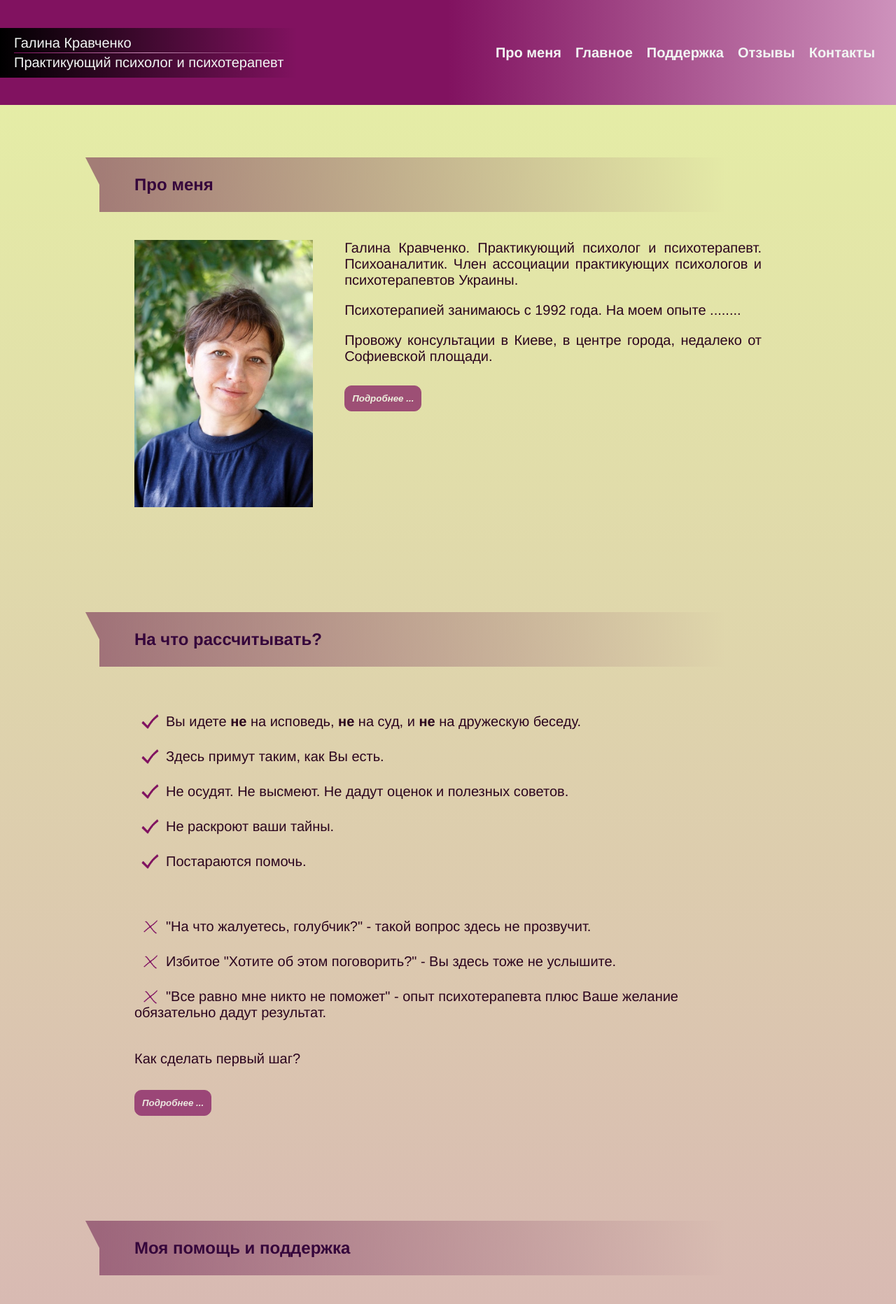
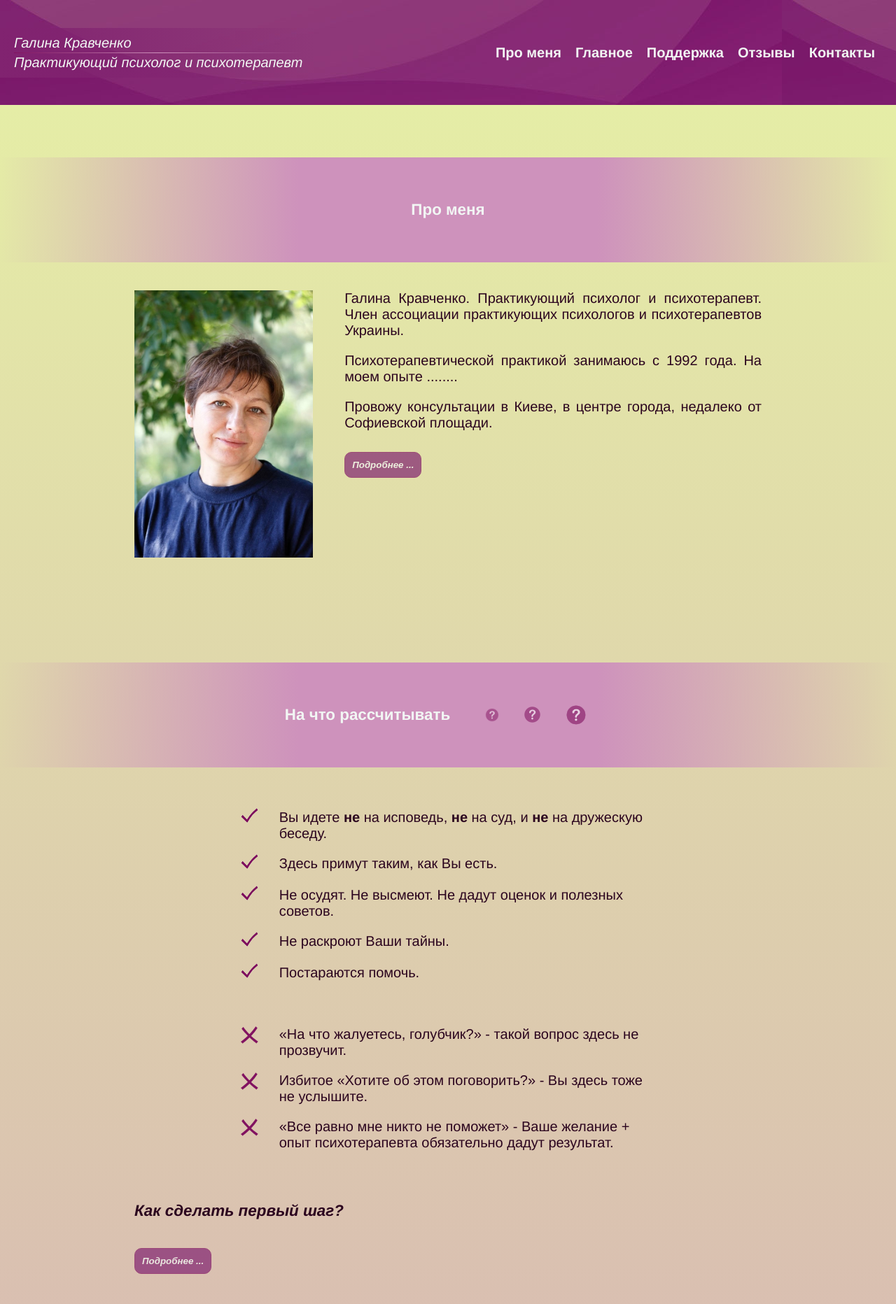
Before and after one commit to Vital-jan/psycholog, a PHP site: page / in a window 1280 px wide. Shown: the top 1864 px of the page at 70% size. Run offline with PHP 8.4, Linux system fonts and the light colour scheme; data that the repository does not hold is empty; some libraries are stand-ins or nearby versions.

Commit message:
2019-08-14

```diff
--- a/assets/css/styles.css
+++ b/assets/css/styles.css
@@ -179,8 +191,7 @@
 nav {
   z-index: 2;
   position: fixed;
-  background: -webkit-gradient(linear, left top, right top, from(#811260), color-stop(#811260), to(#ce92bc));
-  background: linear-gradient(to right, #811260, #811260, #ce92bc);
+  background-image: url(../img/nav_bg.jpg);
   color: #f2f7f4;
   padding: 0 20px 0 0;
   top: 0;
@@ -247,8 +258,8 @@
 
 nav .nav__logo .nav__logo__text {
   padding: 10px 20px;
-  background: -webkit-gradient(linear, left top, right top, from(black), to(transparent));
-  background: linear-gradient(to right, black, transparent);
+  background: -webkit-gradient(linear, left top, right top, from(#812370), to(transparent));
+  background: linear-gradient(to right, #812370, transparent);
   display: -webkit-box;
   display: -ms-flexbox;
   display: flex;
@@ -258,6 +269,7 @@
           flex-direction: column;
   color: #f2f7f4;
   font-family: "helvetica";
+  font-style: italic;
 }
 
 @media (max-width: 640px) {
@@ -404,7 +416,7 @@
   display: block;
   z-index: 1;
   top: -10px;
-  background-color: #811260;
+  background-color: #812370;
   color: #f2f7f4;
   padding: 10px;
   border: 1px solid #811260;
@@ -436,7 +448,6 @@
 main .main__module {
   width: 100%;
   margin: 120px auto;
-  padding: 10px;
   display: -webkit-box;
   display: -ms-flexbox;
   display: flex;
@@ -448,50 +459,44 @@
   -webkit-box-align: start;
       -ms-flex-align: start;
           align-items: flex-start;
-  padding: 0 15%;
 }
 
 @media (max-width: 1200px) {
   main .main__module {
     margin: 50px auto;
-    padding: 0 8%;
   }
 }
 
 @media (max-width: 1000px) {
   main .main__module {
     margin: 50px auto;
-    padding: 0 2.5%;
   }
 }
 
 @media (max-width: 800px) {
   main .main__module {
-    padding: 0 2.5%;
     margin: 20px auto;
   }
 }
 
 main .main__module .main__module__header {
+  display: -webkit-box;
+  display: -ms-flexbox;
+  display: flex;
+  -webkit-box-pack: center;
+      -ms-flex-pack: center;
+          justify-content: center;
+  -webkit-box-align: center;
+      -ms-flex-align: center;
+          align-items: center;
   width: 100%;
-  color: #35053b;
-  font-size: 1.5rem;
+  height: 150px;
+  color: #f2f7f4;
+  font-size: 1.4rem;
   font-family: "helvetica";
-  padding: 25px 0 25px 50px;
   margin-bottom: 40px;
-  margin-left: -50px;
-  background: -webkit-gradient(linear, left top, right top, from(rgba(99, 17, 71, 0.507)), to(transparent));
-  background: linear-gradient(to right, rgba(99, 17, 71, 0.507), transparent);
-}
-
-main .main__module .main__module__header:after {
-  content: '';
-  border: 20px solid transparent;
-  border-top: 39px solid rgba(99, 17, 71, 0.507);
-  border-right: 0 solid rgba(99, 17, 71, 0.507);
-  position: absolute;
-  top: 0px;
-  left: -20px;
+  background: -webkit-gradient(linear, left top, right top, from(transparent), color-stop(#ce92bc), color-stop(#ce92bc), to(transparent));
+  background: linear-gradient(to right, transparent, #ce92bc, #ce92bc, transparent);
 }
 
 main .main__module .main__module__sub-header, main .main__module .main__module__content h1, main .main__module .main__module__content h2, main .main__module .main__module__content h3, main .main__module .main__module__content h4, main .main__module .main__module__content h5, main .main__module .main__module__content h6 {
@@ -500,11 +505,12 @@
   font-size: 1.4rem;
   font-family: "helvetica";
   font-weight: bold;
-  margin: 50px 0;
+  margin: 30px 0;
 }
 
 main .main__module .main__module__content {
   width: 100%;
+  padding: 0 15%;
 }
 
 main .main__module .main__module__content img.img-right, main .main__module .main__module__content img.img-left, main .main__module .main__module__content .main__module__content__img1, main .main__module .main__module__content .main__module__content__img2 {
@@ -655,7 +666,7 @@
   height: 25px !important;
   top: 6px !important;
   position: relative !important;
-  margin: 0 10px !important;
+  margin-right: 10px !important;
 }
 
 .think {
@@ -694,18 +705,12 @@
   border-right: 20px solid #e6e6e6;
 }
 
-.module_action {
-  display: -webkit-box;
-  display: -ms-flexbox;
-  display: flex;
-  -ms-flex-pack: distribute;
-      justify-content: space-around;
-  -webkit-box-align: center;
-      -ms-flex-align: center;
-          align-items: center;
+.action {
+  cursor: pointer;
+  font-weight: bold;
 }
 
-.module_action .action {
+.action-button {
   display: -webkit-box;
   display: -ms-flexbox;
   display: flex;
@@ -825,4 +858,78 @@
   height: 100%;
   padding: 10px;
 }
+
+.education img {
+  width: 100px;
+  float: left;
+  margin-right: 30px !important;
+}
+
+.list-marker {
+  display: -webkit-box;
+  display: -ms-flexbox;
+  display: flex;
+  -webkit-box-pack: center;
+      -ms-flex-pack: center;
+          justify-content: center;
+}
+
+.list-marker span {
+  width: 60%;
+  display: inline-block;
+}
+
+.list-marker img {
+  display: block;
+  width: 25px !important;
+  height: 25px !important;
+  margin-right: 30px !important;
+  top: -4px;
+}
+
+.list-marker img.close {
+  top: 0;
+}
+
+.main-info-header {
+  display: -webkit-box;
+  display: -ms-flexbox;
+  display: flex;
+  -webkit-box-align: center;
+      -ms-flex-align: center;
+          align-items: center;
+}
+
+.main-info-header span {
+  margin-right: 50px;
+}
+
+.main-info-header img {
+  margin-right: 35px;
+}
+
+.main-info-header img:nth-child(2) {
+  opacity: 0.5;
+  height: 20px;
+}
+
+.main-info-header img:nth-child(3) {
+  opacity: 0.55;
+  height: 25px;
+}
+
+.main-info-header img:nth-child(4) {
+  opacity: 0.6;
+  height: 30px;
+}
+
+.help {
+  width: 100%;
+  text-align: center;
+  height: 100%;
+  background-image: url(../img/rain.png);
+  background-repeat: no-repeat;
+  background-position: top right;
+  background-size: contain;
+}
 /*# sourceMappingURL=styles.css.map */
--- a/assets/css/styles.scss
+++ b/assets/css/styles.scss
@@ -3,6 +3,7 @@
 
 $nav_bgc : #811260;
 $nav_bgc2 : $body-bgc;
+$nav-bgc3: #812370;
 $nav_text : #f2f7f4;
 $nav_active_text : white;
 $nav_selected_text : rgba(238, 250, 133, 0.9);
@@ -15,7 +16,7 @@
 $smartmenu_border_color: $smartmenu_color;
 $smartmenu_border_radius: 5px;
 
-$header_text: rgb(53, 5, 59);
+$header_text: $nav_text;
 $header-bgc: rgba(99, 17, 71, 0.507);
 $normal_text: rgb(43, 4, 30);
 
@@ -127,15 +128,18 @@
 
 }
 
+.center-blocks {
+    display: flex;
+    justify-content: center;
+    align-items: center;
+}
+
 .separator {
     width: 100%;
     height: 1px;
     background: linear-gradient(to right, $smartmenu_color, $body_bgc, transparent);
     margin: 2px 0;
     list-style-type: none;
-    // &:last-child {
-    //     display: none;
-    // }
 }
 
 #home-arrow {
@@ -171,7 +175,8 @@
 nav {
     z-index: 2;
     position: fixed;
-    background: linear-gradient(to right, $nav_bgc, $nav_bgc, $nav_bgc2);
+    // background: linear-gradient(to right, $nav_bgc, $nav_bgc, $nav_bgc2);
+    background-image: url(../img/nav_bg.jpg);
     color: $nav_text;
     padding: 0 20px 0 0;
     top: 0;
@@ -211,11 +216,12 @@
         }
         .nav__logo__text {
             padding: 10px 20px;
-            background: linear-gradient(to right, black, transparent);
+            background: linear-gradient(to right, $nav_bgc3, transparent);
             display: flex;
             flex-direction: column;
             color: $nav_text;
             font-family: $font_logo;
+            font-style: italic;
             @media (max-width: $xs) {
                 font-size: 0.9em;
             }
@@ -332,7 +338,7 @@
     display: block;
     z-index: 1;
     top: -10px;
-    background-color: $nav_bgc;
+    background-color: $nav-bgc3;
     color: $nav_text;
     padding: 10px;
     border: 1px solid $smartmenu_border_color;
@@ -361,44 +367,46 @@
 
         width: 100%;
         margin: 120px auto;
-        padding: 10px;
         display: flex;
         flex-wrap: wrap;
         justify-content: space-between;
         align-items: flex-start;
-        padding: 0 15%;
 
         @media (max-width: $lg) {
             margin: 50px auto;
-            padding: 0 8%;
+            // padding: 0 8%;
         }
         @media (max-width: $md) {
             margin: 50px auto;
-            padding: 0 2.5%;
+            // padding: 0 2.5%;
         }
         @media (max-width: $sm) {
-            padding: 0 2.5%;
+            // padding: 0 2.5%;
             margin: 20px auto;
         }
 
         .main__module__header {
+            display: flex;
+            justify-content: center;
+            align-items: center;
+
             width: 100%;
+            height: 150px;
             color: $header_text;
-            font-size: 1.5rem;
+            font-size: 1.4rem;
             font-family: $font_header;
-            padding: 25px 0 25px 50px;
+            // padding: 50px 0;
             margin-bottom: 40px;
-            margin-left: -50px;
-            background: linear-gradient(to right, $header-bgc, transparent);
-            &:after {
-                content:'';
-                border: 20px solid transparent;
-                border-top: 39px solid $header-bgc;
-                border-right: 0 solid $header-bgc;
-                position: absolute;
-                top: 0px;
-                left: -20px;
-            }
+            background: linear-gradient(to right,transparent, $body_bgc, $body_bgc, transparent);
+            // &:after {
+            //     content:'';
+            //     border: 20px solid transparent;
+            //     border-top: 39px solid $nav-bgc3;
+            //     border-right: 0 solid $nav-bgc3;
+            //     position: absolute;
+            //     top: 0px;
+            //     left: -20px;
+            // }
         }
 
         %sub-header {
@@ -407,7 +415,7 @@
             font-size: 1.4rem;
             font-family: $font_normal;
             font-weight: bold;
-            margin: 50px 0;
+            margin: 30px 0;
         }
 
         .main__module__sub-header {
@@ -416,6 +424,7 @@
 
         .main__module__content {
             width: 100%;
+            padding: 0 15%;
 
             %content-img {
                 max-width: 30%;
@@ -494,7 +503,7 @@
                 margin: 0;
                 margin-bottom: 20px;
                 text-align: justify;
-                @media (max-width: $md) {
+                @media (max-width: $sm) {
                     text-align: left;
                 }
             }
@@ -518,11 +527,17 @@
 
 footer {
     background-color: $nav_bgc;
+    background-image: url(../img/footer_bg.jpg);
+    background-size: 100%;
     color: $nav_text;
     width: 100%;
     margin: 20px 0 0;
     padding: 20px 0;
-    li {list-style-type: none;}
+    li {
+        list-style-type: none;
+        margin-bottom: 10px;
+        font-style: italic;
+    }
 
 
     .footer__header {
@@ -530,6 +545,7 @@
         padding-top: 20px;
         font-family: $font_header;
         font-size: 1.5rem;
+        margin-bottom: 20px;
         @media (max-width: $sm) {
             padding-left: 20px;
         }
@@ -553,7 +569,7 @@
     height: 25px!important;
     top: 6px!important;
     position: relative!important;
-    margin: 0 10px!important;
+    margin-right:10px!important;
 }
 
 .think {
@@ -586,18 +602,18 @@
         border-right: 20px solid rgb(230,230,230);
     }
 }
+.action {
+    cursor: pointer;
+    font-weight: bold;
+}
 
-.module_action {
-    display: flex;
-    justify-content: space-around;
-    align-items: center;
-    .action {
+.action-button {
     display: flex;
     align-items: center;
     justify-content: center;
     background: linear-gradient(to bottom, rgb(226, 213, 28), rgb(241, 237, 170));
     cursor: pointer;
-        color: $header_text;
+    color: $normal_text;
     font-weight: bold;
     text-align: center;
     width: 40%;
@@ -610,7 +626,6 @@
         height: 100px;
     }
     &.quickly {
-            background: none;
         background:linear-gradient(to bottom, rgb(187, 182, 182), red);
         color: inherit;
         width: 30%;
@@ -623,7 +638,25 @@
             height: 80px;
         }
     }
+    &.first {
+        background:linear-gradient(to bottom, $body_bgc, $nav_bgc);
+        color: $nav_text;
+        width: 30%;
+        height: 50px;
+        font-size: 0.9em;
+        font-weight: normal;
+        border: 3px solid $body_bgc;
+        @media (max-width: $sm) {
+            width: 40%;
+            height: 80px;
         }
+    }
+}
+
+.module_action {
+    display: flex;
+    justify-content: space-around;
+    align-items: center;
 }
 
 
@@ -689,3 +722,64 @@
     height: 100%;
     padding: 10px;
 }
+
+.education {
+    img {
+        width: 100px;
+        float: left;
+        margin-right: 30px!important;
+    }
+}
+
+.list-marker {
+    display: flex;
+    justify-content: center;
+
+    span {
+        width: 60%;
+        display: inline-block;
+    }
+    img {
+        display: block;
+        width: 25px!important;
+        height: 25px!important;
+        margin-right: 30px!important;
+        top: -4px;
+        &.close {
+            top: 0;
+        }
+    }
+}
+
+.main-info-header {
+    display: flex;
+    align-items: center;
+    span {
+        margin-right: 50px;
+    }
+    img {
+        margin-right: 35px;
+        &:nth-child(2) {
+            opacity: 0.5;
+            height: 20px;
+        }
+        &:nth-child(3) {
+            opacity: 0.55;
+            height: 25px;
+        }
+        &:nth-child(4) {
+            opacity: 0.6;
+            height: 30px;
+        }
+    }
+}
+
+.help {
+    width: 100%;
+    text-align: center;
+    height: 100%;
+    background-image: url(../img/rain.png);
+    background-repeat: no-repeat;
+    background-position: top right;
+    background-size: contain;
+}
--- a/index.php
+++ b/index.php
@@ -32,17 +32,17 @@
         <div class='flex-blocks__img'><img src='assets/img/photo.jpg'></div>
         <div class='flex-blocks__text'>
             <p>
-                Галина Кравченко. Практикующий психолог и психотерапевт. Психоаналитик. Член ассоциации практикующих психологов и психотерапевтов Украины.
+                Галина Кравченко. Практикующий психолог и психотерапевт. Член ассоциации практикующих психологов и психотерапевтов Украины.
             </p>
             <p>
-                Психотерапией занимаюсь с 1992 года. На моем опыте ........
+                Психотерапевтической практикой занимаюсь с 1992 года. На моем опыте ........
             </p>
             <p>
                 Провожу консультации в Киеве, в центре города, недалеко от Софиевской площади.
             </p>
             <div class='read-more education'>
                 <ul>
-                <h2>Образование:</h2>
+                <img src='assets/img/experience.png'>
                 <li>Киевский государственный университет 1995-2000 (5 лет, магистр)</li>
                 <li>Украинский национальный ... 1990-1995 (5 лет, магистр)</li>
                 <li>..............................</li>
@@ -53,30 +53,38 @@
         "),
 
         array("menu_item"=>"Главное", "type"=>"", "class"=>"",
-        "header"=>"На что рассчитывать?",
+        "header"=>"<div class='main-info-header'><span>На что рассчитывать</span> <img src='assets/img/quession.png'><img src='assets/img/quession.png'><img src='assets/img/quession.png'></div>",
         "text"=>"<p>
             <ul>
-                <li><img class='phone-icon' src='assets/img/ok.png'>Вы идете <strong>не</strong> на исповедь, <strong>не</strong> на суд, и <strong>не</strong> на дружескую беседу.</li>
-                <li><img class='phone-icon' src='assets/img/ok.png'>Здесь примут таким, как Вы есть.</li>
-                <li><img class='phone-icon' src='assets/img/ok.png'>Не осудят. Не высмеют. Не дадут оценок и полезных советов.</li>
-                <li><img class='phone-icon' src='assets/img/ok.png'>Не раскроют ваши тайны.</li>
-                <li><img class='phone-icon' src='assets/img/ok.png'>Постараются помочь.</li>
+                <li class='list-marker'><img src='assets/img/list-ok.png'><span>Вы идете <strong>не</strong> на исповедь, <strong>не</strong> на суд, и <strong>не</strong> на дружескую беседу.</span></li>
+                <li class='list-marker'><img src='assets/img/list-ok.png'><span>Здесь примут таким, как Вы есть.</span></li>
+                <li class='list-marker'><img src='assets/img/list-ok.png'><span>Не осудят. Не высмеют. Не дадут оценок и полезных советов.</span></li>
+                <li class='list-marker'><img src='assets/img/list-ok.png'><span>Не раскроют Ваши тайны.</span></li>
+                <li class='list-marker'><img src='assets/img/list-ok.png'><span>Постараются помочь.</span></li>
                 <li>&nbsp;</li>
-                <li><img class='phone-icon' src='assets/img/close.png'>&quot;На что жалуетесь, голубчик?&quot; - такой вопрос здесь не прозвучит.</li>
-                <li><img class='phone-icon' src='assets/img/close.png'>Избитое &quot;Хотите об этом поговорить?&quot; - Вы здесь тоже не услышите.</li>
-                <li><img class='phone-icon' src='assets/img/close.png'>&quot;Все равно мне никто не поможет&quot; - опыт психотерапевта плюс Ваше желание обязательно дадут результат.</li>
+                <li class='list-marker'><img class='close'src='assets/img/list-close.png'><span>&laquo;На что жалуетесь, голубчик?&raquo; - такой вопрос здесь не прозвучит.</span></li>
+                <li class='list-marker'><img class='close'src='assets/img/list-close.png'><span>Избитое &laquo;Хотите об этом поговорить?&raquo; - Вы здесь тоже не услышите.</span></li>
+                <li class='list-marker'><img class='close'src='assets/img/list-close.png'><span>&laquo;Все равно мне никто не поможет&raquo; - Ваше желание + опыт психотерапевта обязательно дадут результат.</span></li>
 
             </ul>
         </br>
-         Как сделать первый шаг?
-         </br></br>
-         <p class='read-more'>- Вам не надо готовиться, как к экзамену. Первый шаг Вы можете сделать прямо сейчас, задав вопрос психологу онлайн.</p>
-
+         <h2 class='sub-header'>Как сделать первый шаг?</h2>
+         <div class='read-more'>
+            <p>- Вам не надо готовиться, как к экзамену. Первый шаг Вы можете сделать прямо сейчас, задав <span class='action'>вопрос психологу</span> онлайн.</p>
+            <div class='center-blocks'>
+                <img src='assets/img/step.png' style='height: 250px'>
+                <div class='action-button first'>Вопрос психологу &raquo;</div>
+            </div>
+        </div>
         </p>
                "),
 
         array("menu_item"=>"Поддержка", "type"=>"", "class"=>"",
-        "header"=>"Моя помощь и поддержка",
+        "header"=>"
+            <div class='help center-blocks'>
+                <span>Помощь и поддержка</span>
+            </div>
+        ",
         "text"=>"
             <p>
                 Lorem ipsum dolor sit amet consectetur adipisicing elit. Aliquid recusandae doloremque libero architecto sed voluptatem incidunt veniam neque provident aperiam?
@@ -135,8 +143,8 @@
         "header"=>"",
         "text"=>"
             <div class='module_action'>
-                <div class='action'><span>Вопрос психологу &raquo;</span></div>
-                <div class='action quickly'><span>Срочая помощь &raquo;</span></div>
+                <div class='action-button'><span>Вопрос психологу &raquo;</span></div>
+                <div class='action-button quickly'><span>Срочая помощь &raquo;</span></div>
             </div>
             "),
 
@@ -145,13 +153,13 @@
         "text"=>"
         <ul>
             <li>
-                <a href='tel:+380958964399'><img class='phone-icon' src='assets/img/phone.png'>
-                +38 (095) 8964399</a>
-            </li>
-            <li>
                 <a href='mailto:kravchenko.galina@outlook.com'><img class='phone-icon' src='assets/img/email.png'>
                 kravchenko.galina@outlook.com</a>
             </li>
+            <li>
+                Галина Кравченко. Психотерапевт. Украина, г.Киев
+            </li>
+        </ul>
             ")
         );
 ?>
@@ -384,7 +392,7 @@
         }
 // ---------------------------------------------------------------------------------- кінець шаблону сайту
 
-document.querySelectorAll('.action').
+document.querySelectorAll('.action-button').
 forEach((i)=>{
     i.addEventListener('mouseenter', (event)=>{
         $(event.target).animate({top: '+=5px'}, 50).animate({top: '-=5px'}, 50);
```
Also changed, not shown: other parts of assets/css/styles.css (+52 -7 lines), assets/img/close.png, assets/img/email.png, assets/img/experience.png (added), assets/img/footer_bg.jpg (added), assets/img/images.png (added), assets/img/list-close.png (added), assets/img/list-ok.png (added), assets/img/nav_bg.jpg (added), assets/img/phone.png, assets/img/quession.png (added), assets/img/rain.png (added), assets/img/step.png (added), 2 other files. Lines whose indentation alone changed are shown as unchanged.
